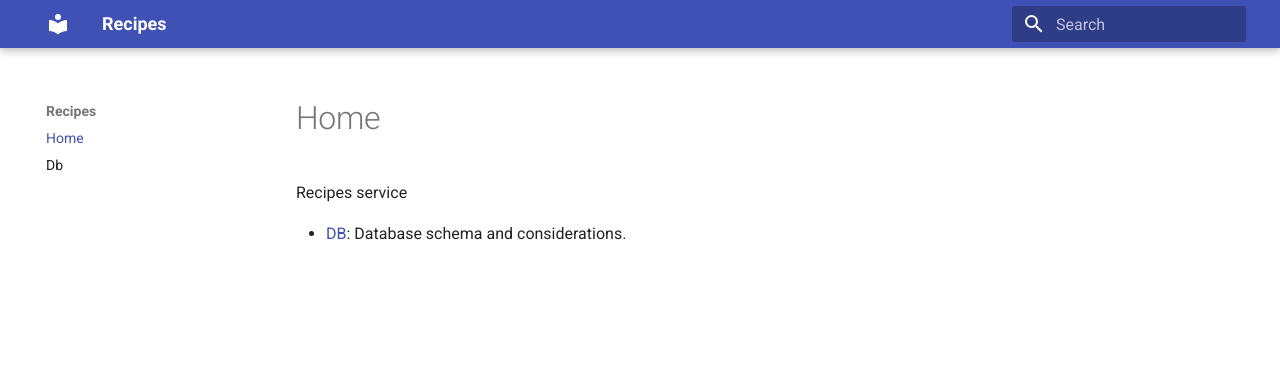
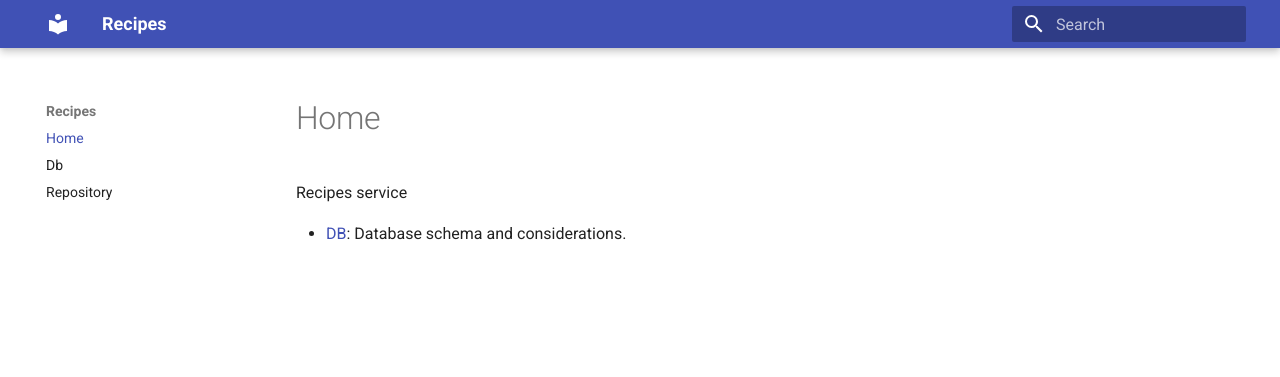
Before and after one commit to recipes-org/svc-recipes, an MkDocs documentation site: the page built from docs/index.md, in a window 1280 px wide. Shown: the top 377 px of the page. Built offline with MkDocs 1.6.1 and Material for MkDocs 9.7.7, drawn with Linux system fonts in a browser that asks for light colours.

Commit message:
Repository docs (#1)

```diff
--- a/mkdocs.yml
+++ b/mkdocs.yml
@@ -14,3 +14,4 @@ plugins:
 nav:
   - index.md
   - db.md
+  - repository.md
```
Also changed, not shown: docs/repository.md (added, +1 -0 lines).
